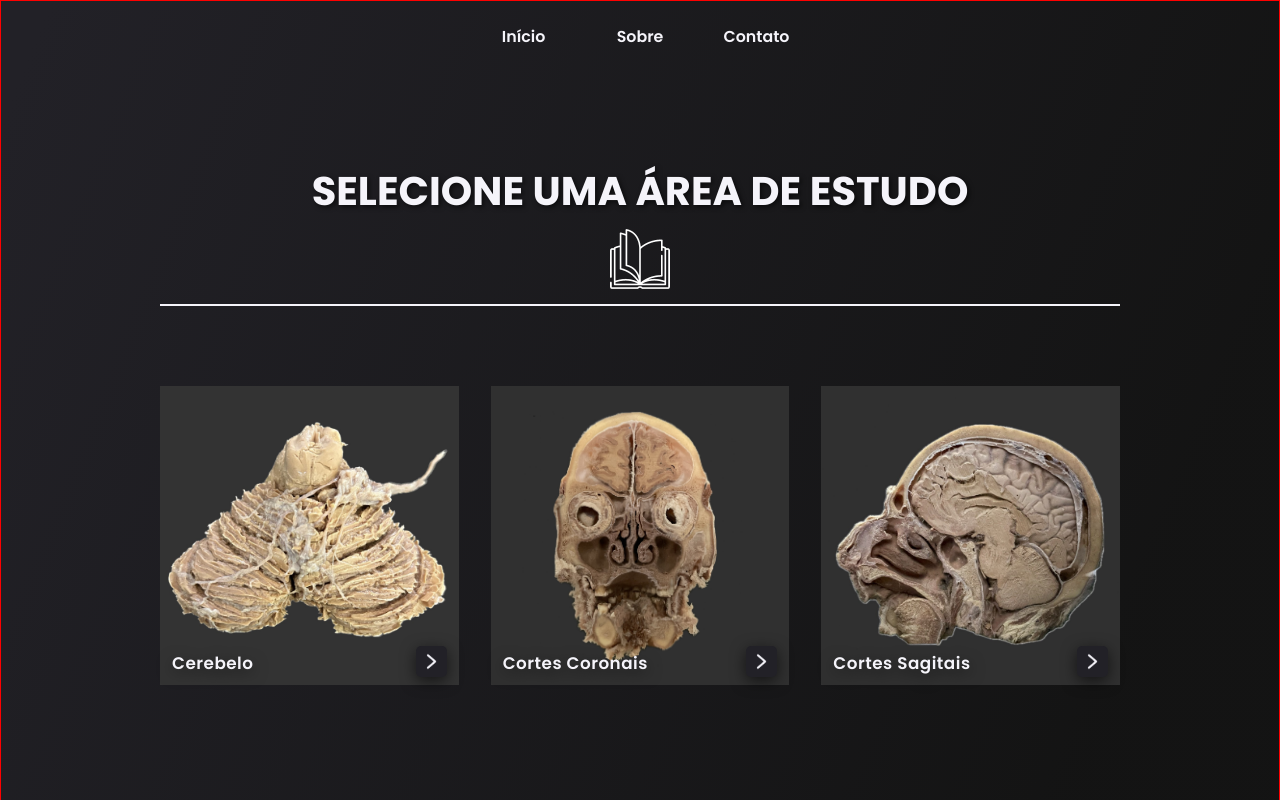
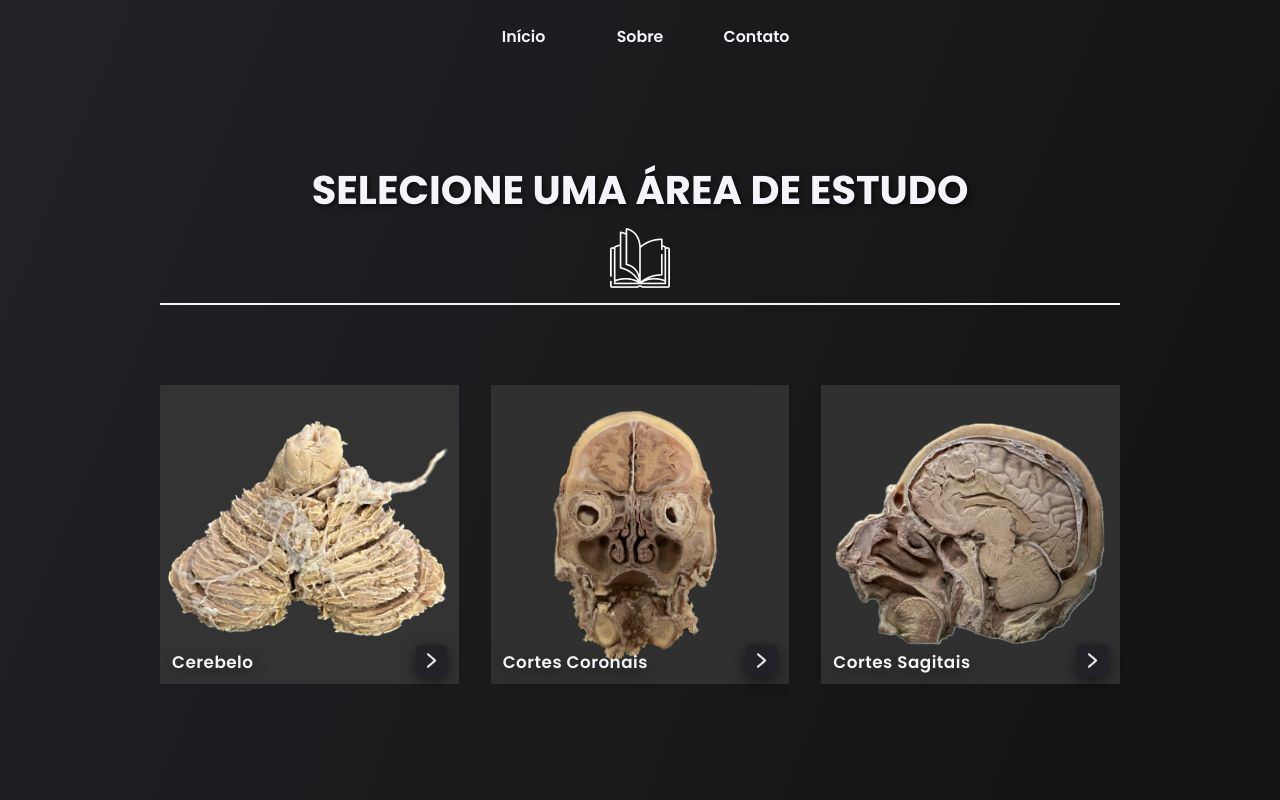
Before and after one commit to rafasp97/Neuro-ON, a React (Create React App) app: page /explore in a window 1280 px wide. Shown: the top 800 px of the page. Built offline with nearby package versions, Linux system fonts and the light colour scheme.

Commit message:
melhorias css explorepage

```diff
--- a/src/pages/Explore/Explore.css
+++ b/src/pages/Explore/Explore.css
@@ -5,8 +5,7 @@
     display: flex;
     flex-direction: column;
     align-items: center;
-   padding-bottom: 3em;
-    border: solid red 1px;
+    padding-bottom: 3em;
 }
 
 .box-title-explore{
```
